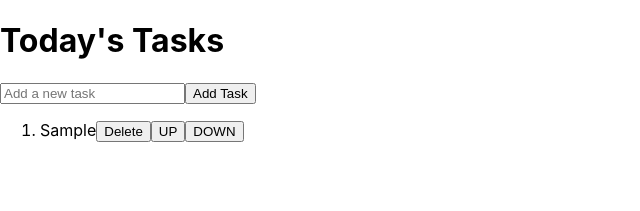
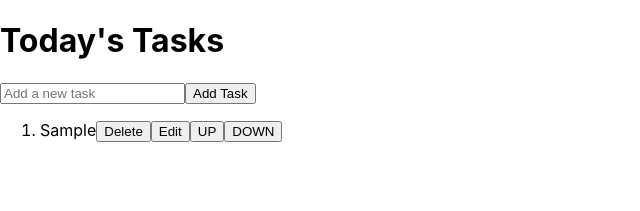
Before and after one commit to Sleepyhead95/todo_list, a React (Create React App) app: page / in a window 1280 px wide. Both pictures are taken after typing "Sample" into the empty fields and a click on the button "Add Task". Shown: the top 211 px of the page, without its empty margins (0-640 px from the left). Built offline with nearby package versions, Linux system fonts and the light colour scheme.

Commit message:
started to add some edit functionality, still doesn't work

```diff
--- a/src/components/AddTask.jsx
+++ b/src/components/AddTask.jsx
@@ -2,10 +2,13 @@ import {useState} from 'react';
 import DeleteTask from './Delete';
 import MoveUp from './MoveUp';
 import MoveDown from './MoveDown';
+import EditTask from './Edit';
 
 export default function AddTask() {
     const [tasks, setTasks] = useState([]);
     const [newTask, setNewTask] = useState('');
+    const [editTaskIndex, setEditTaskIndex] = useState(-1);
+    const [editTaskText, setEditTaskText] = useState('');
 
     function handleInputChange(e) {
         setNewTask(e.target.value);
@@ -31,6 +34,7 @@ export default function AddTask() {
                  <li key={index}>
                     <span>{task}</span>
                     <DeleteTask index={index} tasks={tasks} setTasks={setTasks} />
+                    <EditTask index={index} tasks={tasks} setTasks={setTasks} setEditTaskIndex={setEditTaskIndex} setEditTaskText={setEditTaskText} editTaskText={editTaskText} editTaskIndex={editTaskIndex} task={task} />
                     <MoveUp index={index} tasks={tasks} setTasks={setTasks} />
                     <MoveDown index={index} tasks={tasks} setTasks={setTasks} />
                     </li>
--- a/src/components/Edit.jsx
+++ b/src/components/Edit.jsx
@@ -0,0 +1,21 @@
+export default function EditTask ( {index, taskText, tasks, setTasks, setEditTaskIndex, setEditTaskText, editTaskText, editTaskIndex, task} ) {
+
+    function handleEditTask(index, taskText) {
+        setEditTaskIndex(index);
+        setEditTaskText(taskText);
+      }
+
+      function handleUpdateTask() {
+        if (editTaskText.trim() !== "") {
+          const updatedTasks = [...tasks];
+          updatedTasks[editTaskIndex] = editTaskText;
+          setTasks(updatedTasks);
+          setEditTaskIndex(-1);
+          setEditTaskText('');
+        }
+      }
+
+      return (
+        <button onClick={() => handleEditTask(index, task)}>Edit</button>
+      )
+}
```
